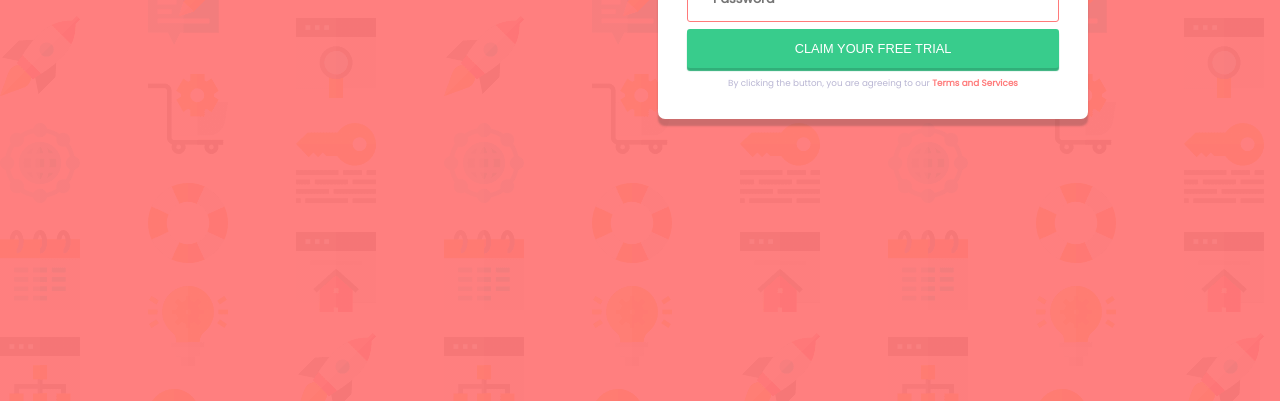
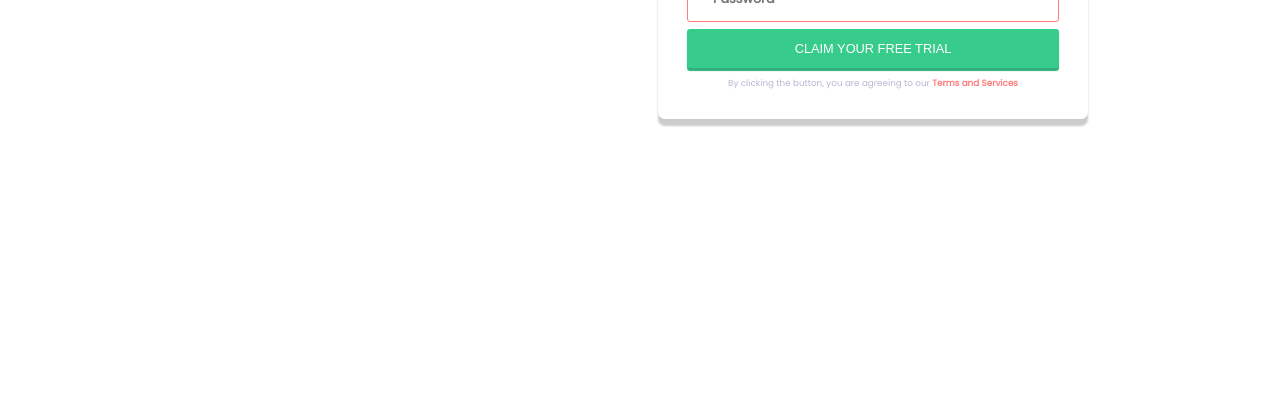
Before and after one commit to Rich15/signup-form-fEndMentor, a plain HTML site: page index.html in a window 1280 px wide. Shown: the part 399-800 px from the top of the page. Drawn offline with Linux system fonts and the light colour scheme.

Commit message:
Update index.html

```diff
--- a/index.html
+++ b/index.html
@@ -16,7 +16,6 @@
   </style>
 </head>
 <body>
-  <div id="background"></div>
   <div id="content">
     <div id="message">
       <h1>Learn to code by
```
